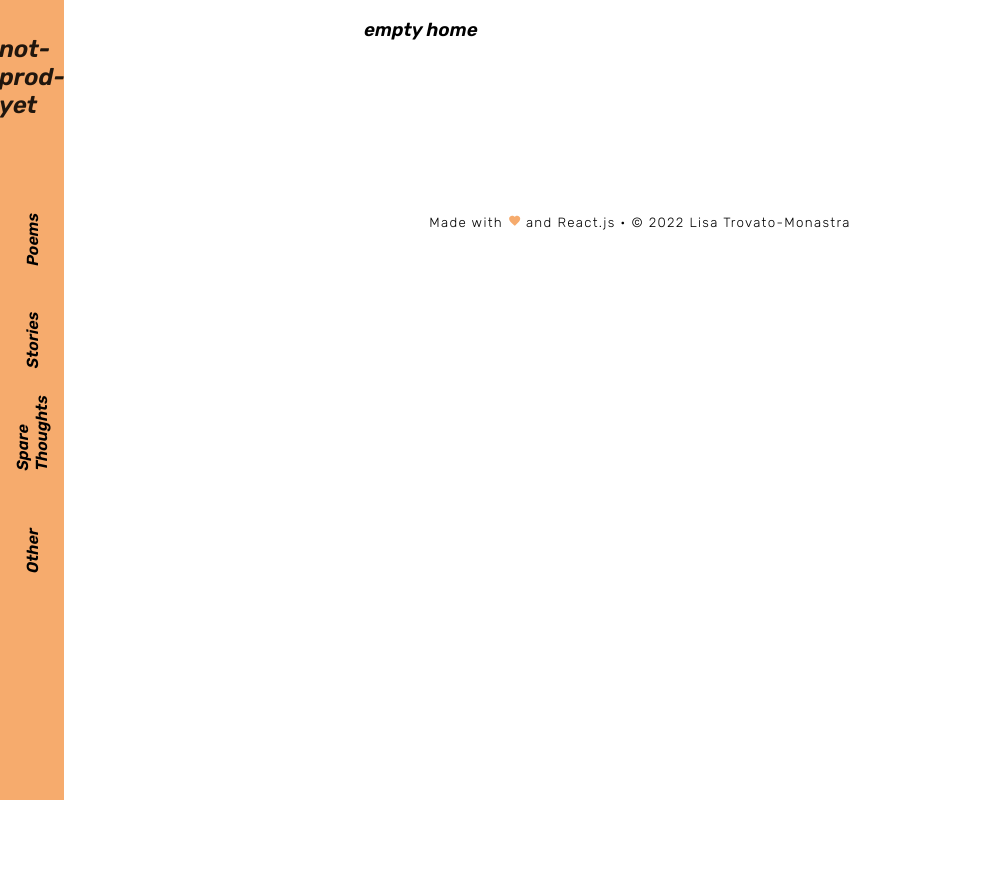
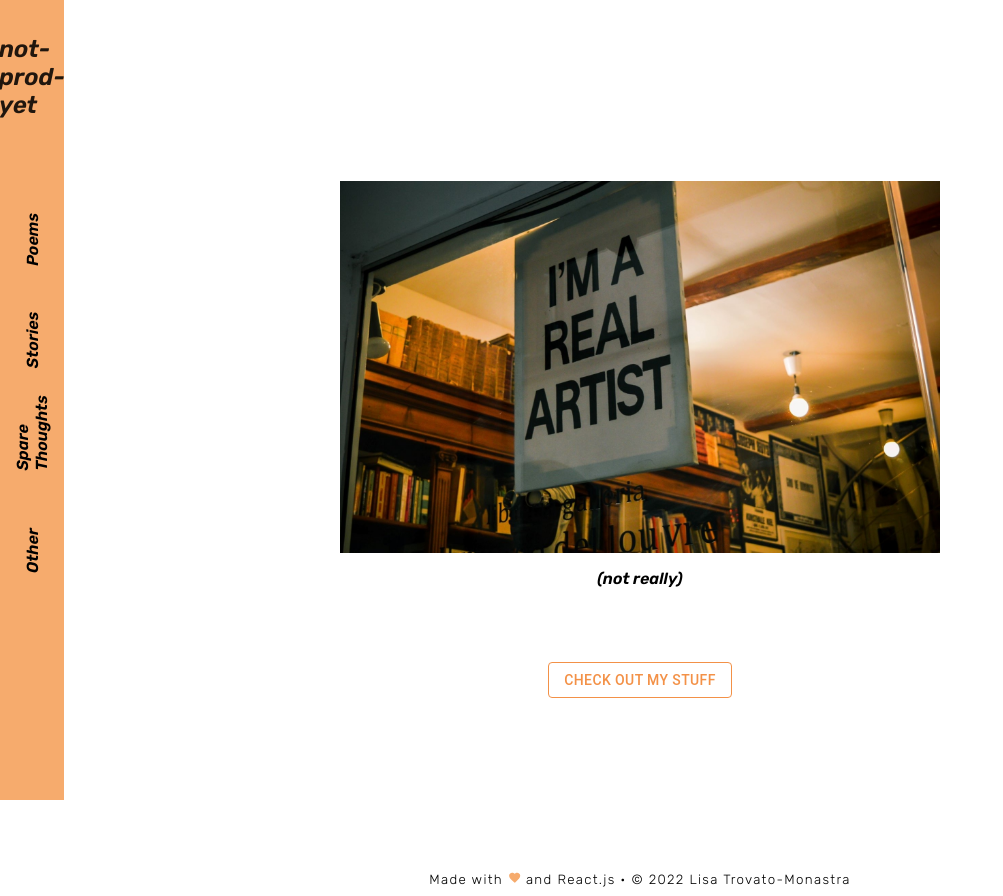
Before and after one commit to not-productive-yet/not-productive-yet-website, a React (Create React App) app: page / in a window 1280 px wide. Shown: the whole page, without its empty margins (0-1003 px from the left). Before the commit the page ends 800 px from the top, so only its background shows below. Built offline with nearby package versions, Linux system fonts and the light colour scheme.

Commit message:
added home page

```diff
--- a/src/assets/styles/app.css
+++ b/src/assets/styles/app.css
@@ -3,6 +3,7 @@
 
 @import "allColors.css";
 @import "common.css";
+@import "home.css";
 @import "poemCards.css";
 @import "poem.css";
 
--- /dev/null
+++ b/src/assets/styles/home.css
@@ -0,0 +1,28 @@
+.home-image {
+  max-width: 600px;
+  margin: auto;
+  display: block;
+  margin-top: 15%;
+}
+
+.home {
+  text-align: center;
+  margin: auto;
+  display: block;
+  overflow: hidden;
+}
+
+.home-description {
+  font-style: normal;
+  font-weight: 300;
+}
+
+.home-button {
+  color: var(--orange) !important;
+  border: 1px solid var(--orange) !important;
+  margin-top: 5% !important;
+}
+
+.home-button:hover {
+  background-color: rgba(var(--color), 0.5) !important;
+}
--- a/src/pages/Home.js
+++ b/src/pages/Home.js
@@ -1,11 +1,24 @@
-import { Box, Container } from "@mui/material";
+import { Button } from "@mui/material";
+import { useNavigate } from "react-router-dom";
 
 export default function Home() {
+  let navigate = useNavigate();
+
+  function goToPoems() {
+    navigate(`/poems`);
+  }
+
   return (
-    <Container maxWidth="sm">
-      <Box sx={{ mb: "2em" }}>
-        <h3>empty home</h3>
-      </Box>
-    </Container>
+    <div className="home">
+      <img
+        className="home-image"
+        src={require("../assets/images/real_artist.jpg")}
+        alt="real artist"
+      />
+      <p className="home-text">(not really)</p>
+      <Button className="home-button" variant="outlined" onClick={goToPoems}>
+        Check out my stuff
+      </Button>
+    </div>
   );
 }
```
Also changed, not shown: src/assets/images/real_artist.jpg (added).
